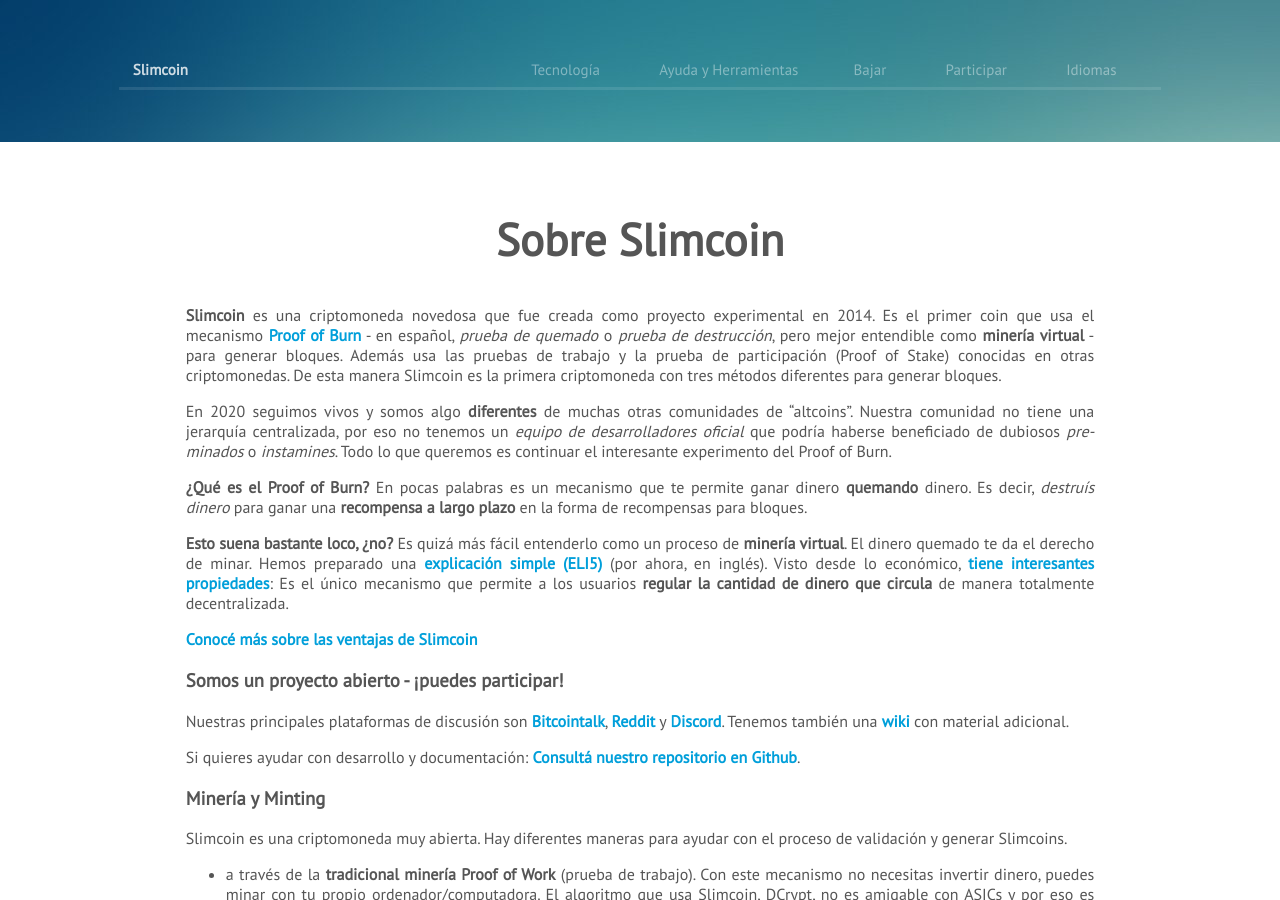
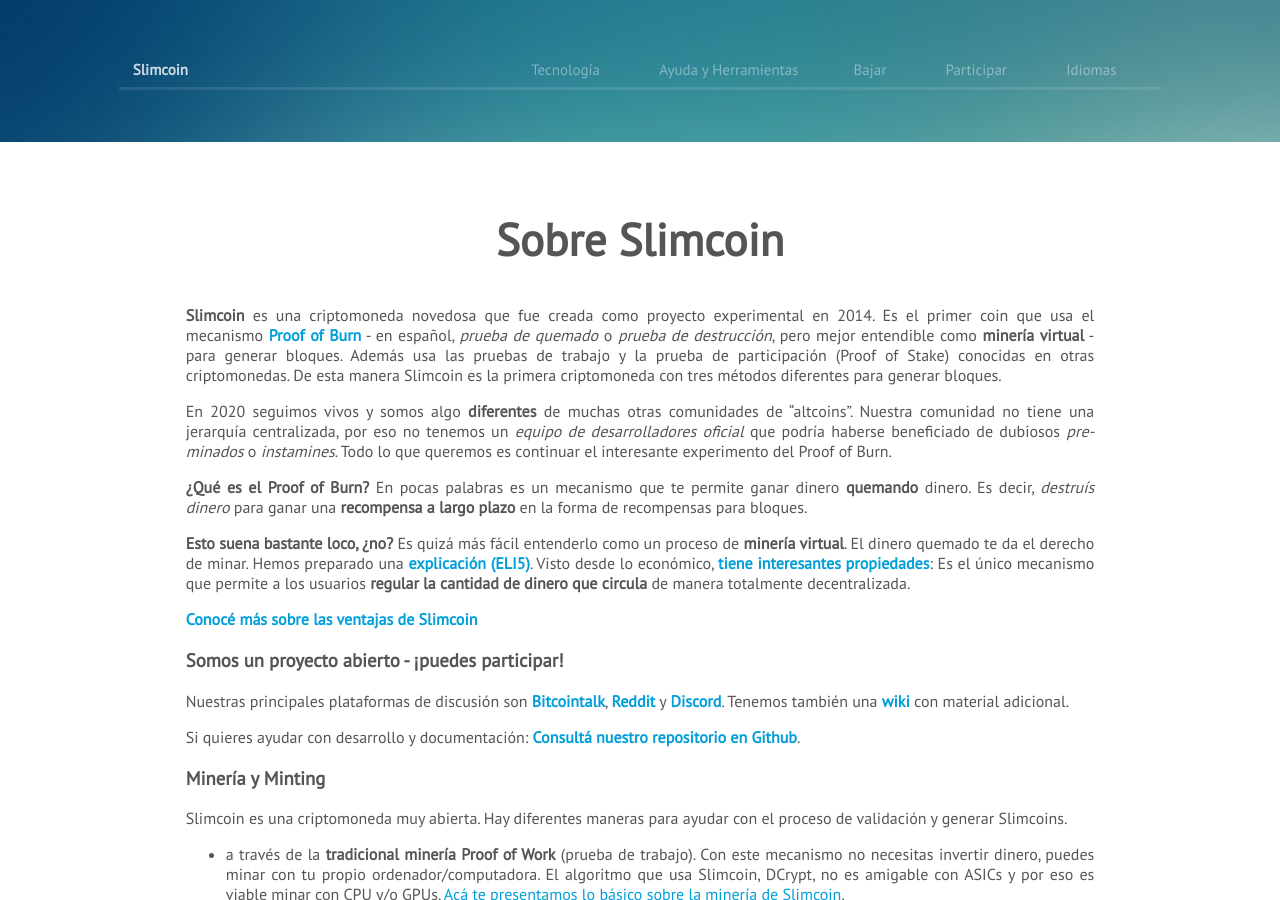
Before and after one commit to slimcoin-project/slimcoin-project.github.io, a Jekyll site: the page built from content/es/sobre-slimcoin.md, in a window 1280 px wide and 900 px high. Built offline with Jekyll 4.4.1, drawn with Linux system fonts in a browser that asks for light colours; some web fonts are replaced.

Commit message:
Update sobre-slimcoin.md

```diff
--- a/content/es/sobre-slimcoin.md
+++ b/content/es/sobre-slimcoin.md
@@ -15,7 +15,7 @@
 
 **¿Qué es el Proof of Burn?** En pocas palabras es un mecanismo que te permite ganar dinero **quemando** dinero. Es decir, *destruís dinero* para ganar una **recompensa a largo plazo** en la forma de recompensas para bloques.
 
-**Esto suena bastante loco, ¿no?** Es quizá más fácil entenderlo como un proceso de **minería virtual**. El dinero quemado te da el derecho de minar. Hemos preparado una [explicación simple (ELI5)](/proof-of-burn-eli5/) (por ahora, en inglés). Visto desde lo económico, [tiene interesantes propiedades](https://github.com/slimcoin-project/Slimcoin/wiki/The-magic-of-Proof-of-Burn): Es el único mecanismo que permite a los usuarios **regular la cantidad de dinero que circula** de manera totalmente decentralizada.
+**Esto suena bastante loco, ¿no?** Es quizá más fácil entenderlo como un proceso de **minería virtual**. El dinero quemado te da el derecho de minar. Hemos preparado una [explicación (ELI5)](/proof-of-burn-eli5-es/). Visto desde lo económico, [tiene interesantes propiedades](https://github.com/slimcoin-project/Slimcoin/wiki/The-magic-of-Proof-of-Burn): Es el único mecanismo que permite a los usuarios **regular la cantidad de dinero que circula** de manera totalmente decentralizada.
 
 [Conocé más sobre las ventajas de Slimcoin](/advantages/)
 
```
